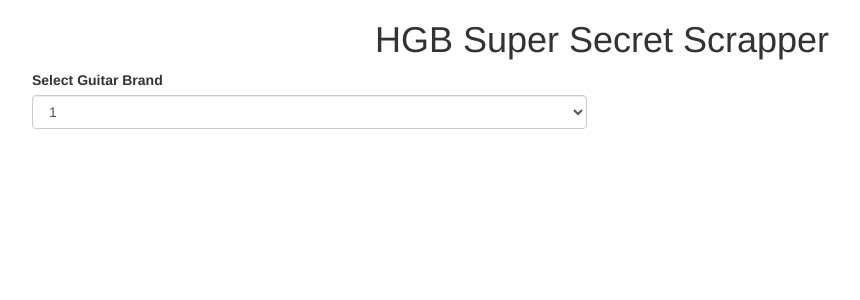
After one commit to adriangonciarz/guitar-scrapper, a Flask app: template src/templates/index.html in a window 1280 px wide. The commit adds this page. Shown: the top 300 px of the page, without its empty margins (38-898 px from the left). Run offline with Flask 2, Linux system fonts and the light colour scheme; the template is opened without the code that fills it: most values are stand-ins (such as "Sample title", 1, 10 or a date in 2020); some libraries are stand-ins or nearby versions.

Commit message:
add pages for displaying the data

```diff
--- a/src/app.py
+++ b/src/app.py
@@ -1,4 +1,4 @@
-from flask import Flask, render_template
+from flask import Flask, render_template, request
 
 import config
 from dbclient import DBClient
@@ -7,11 +7,27 @@ app = Flask(__name__)
 
 
 @app.route('/')
-def v_timestamp():
+def index():
+    db_client = DBClient(config.DATABASE_FILENAME)
+    brands = db_client.fetch_brands()
+    return render_template('index.html', brands=brands)
+
+
+@app.route('/all')
+def all_items():
     db_client = DBClient(config.DATABASE_FILENAME)
     data = db_client.fetch_all_items()
     return render_template('item_list.html', data=data)
 
 
+@app.route('/brands', methods=['GET'])
+def brand_items():
+    args = request.args
+    name = args.get('name')
+    db_client = DBClient(config.DATABASE_FILENAME)
+    data = db_client.fetch_brand_items(name)
+    return render_template('item_list.html', data=data)
+
+
 if __name__ == '__main__':
     app.run()
--- a/src/dbclient.py
+++ b/src/dbclient.py
@@ -50,6 +50,21 @@ class DBClient:
             self.insert_item(item, autocommit=False)
         self.__commit()
 
+    def fetch_brands(self):
+        c = self.conn.cursor()
+        c.execute("SELECT brand FROM items GROUP BY brand;")
+        return c.fetchall()
+
+    def fetch_all_items(self):
+        c = self.conn.cursor()
+        c.execute('SELECT * FROM items')
+        return c.fetchall()
+
+    def fetch_brand_items(self, brand_name):
+        c = self.conn.cursor()
+        c.execute(f"SELECT * FROM items WHERE brand='{brand_name}'")
+        return c.fetchall()
+
     def __create_connection(self, db_file):
         """ create a database connection to a SQLite database """
         try:
@@ -67,8 +82,3 @@ class DBClient:
 
     def __commit(self):
         self.conn.commit()
-
-    def fetch_all_items(self):
-        c = self.conn.cursor()
-        c.execute('SELECT * FROM items')
-        return c.fetchall()
--- /dev/null
+++ b/src/templates/index.html
@@ -0,0 +1,34 @@
+<!DOCTYPE html>
+<html>
+    <head>
+        <title>HGB Super Secret Scrapper</title>
+        <link rel="stylesheet" href="https://maxcdn.bootstrapcdn.com/bootstrap/3.4.1/css/bootstrap.min.css" />
+        <link rel="stylesheet" href="https://cdnjs.cloudflare.com/ajax/libs/bootstrap-select/1.12.2/css/bootstrap-select.min.css" />
+    </head>
+    <body>
+        <div class="container">
+            <h1 align="center">HGB Super Secret Scrapper</h1>
+            <div class="row">
+                <div class="col-md-6">
+                    <label>Select Guitar Brand</label>
+                    <select name="brand" data-live-search="true" id="brand" class="form-control" title="Select Guitar Brand">
+                    {% for row in brands %}
+                    <option value="{{row[0]}}">{{row[0]}}</option>
+                    {% endfor %}
+                    </select>
+                </div>
+            </div>
+        </div>
+        <script src="https://cdnjs.cloudflare.com/ajax/libs/jquery/3.3.1/jquery.js"></script>
+        <script src="https://maxcdn.bootstrapcdn.com/bootstrap/3.4.1/js/bootstrap.min.js"></script>
+        <script src="https://cdnjs.cloudflare.com/ajax/libs/bootstrap-select/1.12.2/js/bootstrap-select.min.js"></script>
+        <script>
+            $("#car_brand").selectpicker();
+
+            $(document).on("change", "#brand", function () {
+                var brand_name = $("#brand").val();
+                window.location.href = "/brands?name=" + brand_name;
+            });
+        </script>
+    </body>
+</html>
```
Also changed, not shown: src/templates/item_list.html (+2 -10 lines).
